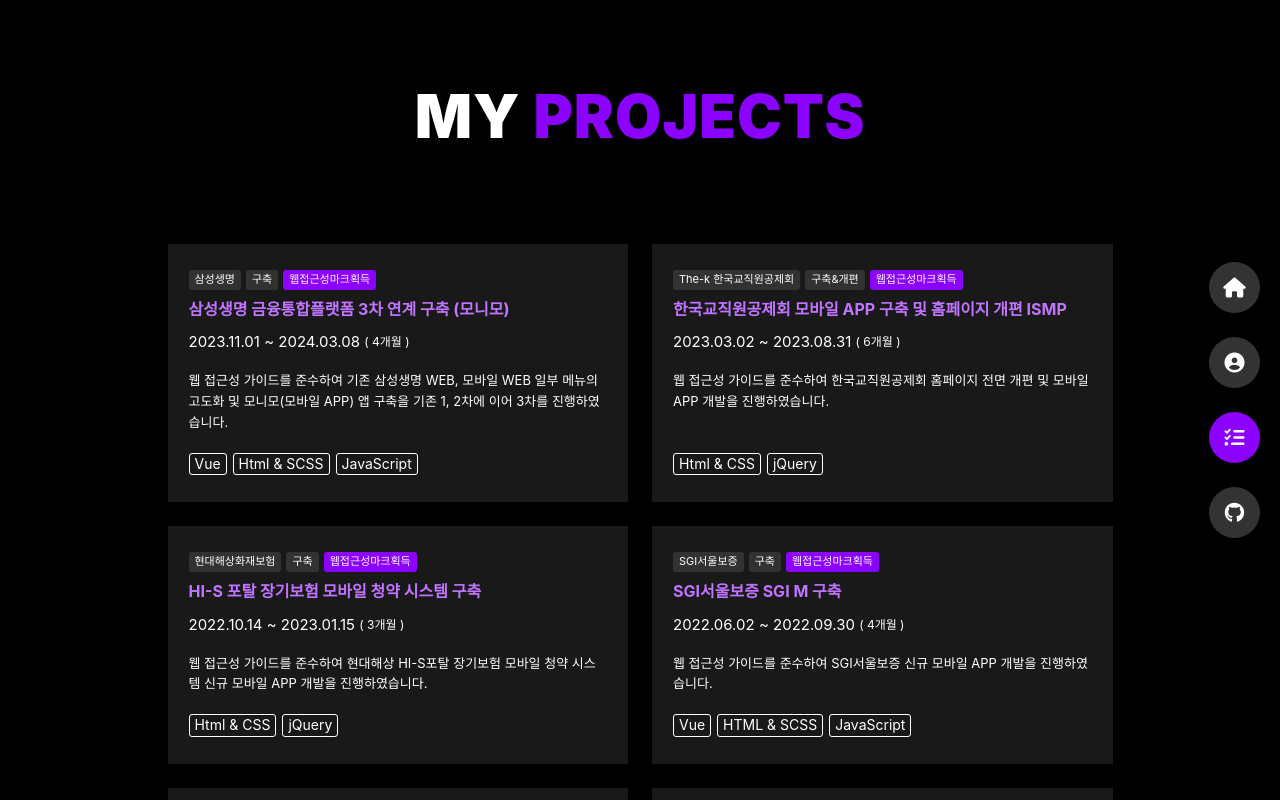
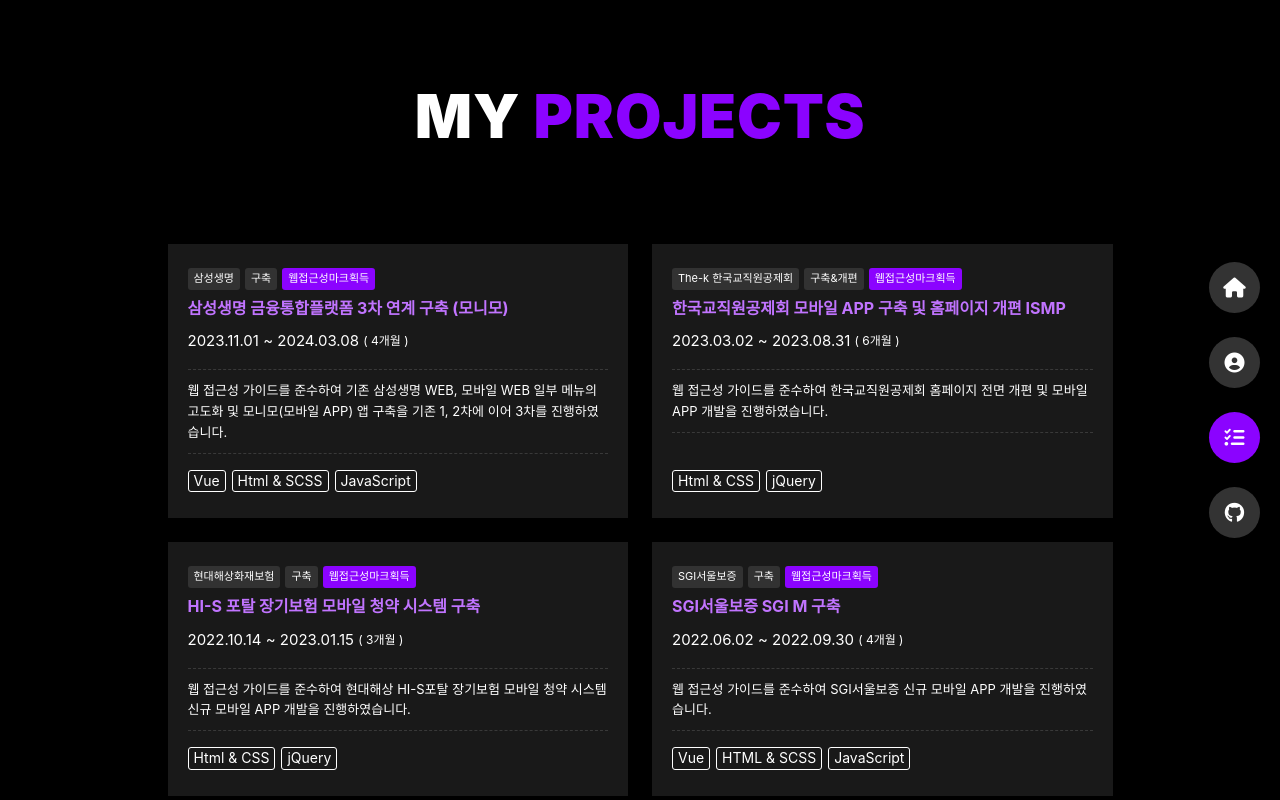
Before and after one commit to dahye950627/portfolio, a React (Create React App) app: page /projects in a window 1280 px wide. Shown: the top 800 px of the page. Built offline with nearby package versions, Linux system fonts and the light colour scheme.

Commit message:
project 메뉴 작업중

```diff
--- a/src/assets/data/projectsData.ts
+++ b/src/assets/data/projectsData.ts
@@ -46,7 +46,7 @@
 		},
 		{
 			Orderer : "신한라이프",
-			name : "신한생명/오렌지라이프IT 통합시스템 구축 용역",
+			name : "신한생명/오렌지라이프IT 통합시스템 구축",
 			web : true,
 			type: "구축",
 			period: "2020.02.15 ~ 2022.01.14",
--- a/src/components/organisms/Header.tsx
+++ b/src/components/organisms/Header.tsx
@@ -32,7 +32,7 @@
 						</Link>
 					</li>
 					<li className={props.page === "github" ? "active" : ""}>
-						<Link to="/github" tabIndex={isOpen ? 0 : -1}>
+						<Link to="https://github.com/LEEDAHYE950627/react-portfolio" tabIndex={isOpen ? 0 : -1} target="_blank">
 							<span>GITHUB</span>
 							<i className="fa-brands fa-github"></i>
 						</Link>
--- a/src/components/organisms/ProjectsEtcWrap.tsx
+++ /dev/null
@@ -1,87 +0,0 @@
-import styled from "styled-components";
-import aboutData from "@/assets/data/aboutData";
-
-const ProjectsEtcWrap = () => {
-	return (
-		<ProjectsEtcWrapStyled>
-			{/* <div className="project-box">
-				<div className="info-area">
-					<strong>프로젝트명</strong>
-					<span>2024.06.20 ~ 22024.06.20</span>
-				</div>
-				<div className="txt-area">
-					<strong>Description</strong>
-					<p>asdasdasd</p>
-				</div>
-				<div className="txt-area">
-					<strong>Skill used</strong>
-					<ul className="skill-list">
-						<li>java</li>
-						<li>java</li>
-						<li>java</li>
-					</ul>
-				</div>
-			</div>
-			<div className="project-box">
-				<div className="info-area">
-					<strong>프로젝트명</strong>
-					<span>2024.06.20 ~ 22024.06.20</span>
-				</div>
-				<div className="txt-area">
-					<strong>Description</strong>
-					<p>asdasdasd</p>
-				</div>
-				<div className="txt-area">
-					<strong>Skill used</strong>
-					<ul className="skill-list">
-						<li>java</li>
-						<li>java</li>
-						<li>java</li>
-					</ul>
-				</div>
-			</div>
-			<div className="project-box">
-				<div className="info-area">
-					<strong>프로젝트명</strong>
-					<span>2024.06.20 ~ 22024.06.20</span>
-				</div>
-				<div className="txt-area">
-					<strong>Description</strong>
-					<p>asdasdasd</p>
-				</div>
-				<div className="txt-area">
-					<strong>Skill used</strong>
-					<ul className="skill-list">
-						<li>java</li>
-						<li>java</li>
-						<li>java</li>
-					</ul>
-				</div>
-			</div>
-			<div className="project-box">
-				<div className="info-area">
-					<strong>프로젝트명</strong>
-					<span>2024.06.20 ~ 22024.06.20</span>
-				</div>
-				<div className="txt-area">
-					<strong>Description</strong>
-					<p>asdasdasd</p>
-				</div>
-				<div className="txt-area">
-					<strong>Skill used</strong>
-					<ul className="skill-list">
-						<li>java</li>
-						<li>java</li>
-						<li>java</li>
-					</ul>
-				</div>
-			</div> */}
-		</ProjectsEtcWrapStyled>
-	);
-}
-
-const ProjectsEtcWrapStyled = styled.div`
-
-`;
-
-export default ProjectsEtcWrap;
--- a/src/components/organisms/ProjectsWrap.tsx
+++ b/src/components/organisms/ProjectsWrap.tsx
@@ -27,6 +27,11 @@
 									))
 								}
 							</ul>
+							<div className="logo-box">
+								<div className="logo">
+									<img src={require(`@/assets/img/monimo.png`)} alt=""/>
+								</div>
+							</div>
 						</div>
 					</div>
 				))
@@ -45,20 +50,53 @@
 		padding: 12px;
 
 		.inner {
+			position: relative;
 			display: flex;
 			flex-direction: column;
 			justify-content: space-between;
 			height: 100%;
 			padding: 20px;
-			border: 1px solid rgba(25,25,25);
 			background: rgba(25,25,25);
+			cursor: pointer;
+
+			// 효과 (s)
+			.logo-box {
+				position: absolute;
+				top: 0;
+				left: 0;
+				display: flex;
+				justify-content: center;
+				align-items: center;
+				width: 100%;
+				height: 100%;
+				background-color: rgba(139,3,255,0.7);
+				opacity: 0;
+				transition: all 0.3s;
+
+				.logo {
+					display: flex;
+					padding: 10px;
+					background-color: rgba(255,255,255);
+					border-radius: 10px;
+
+					img {
+						filter: drop-shadow(2px 4px 5px #fff);
+					}
+				}
+			}
+			&:hover, &:focus {
+				.logo-box {
+					opacity: 1;
+				}
+			}
+			// 효과 (e)
 
 			.info-area {
 				.flag {
 					span {
 						display: inline-block;
 						margin-right: 5px;
-						padding: 1px 6px;
+						padding: 2px 6px;
 						border-radius: 3px;
 						background: #323232;
 						font-size: 11px;
@@ -87,7 +125,10 @@
 					}
 				}
 				.desc {
-					margin: 16px 0 20px;
+					margin: 16px 0;
+					padding: 10px 0;
+					border: 1px dashed rgba(57,57,57);
+					border-width: 1px 0;
 					font-size: 13px;
 				}
 			}
--- a/src/components/pages/ProjectsPage.tsx
+++ b/src/components/pages/ProjectsPage.tsx
@@ -2,20 +2,14 @@
 import PageHeader from '@/components/molecules/PageHeader';
 import PageWrap from '@/components/templates/PageWrap';
 import ProjectsWrap from '@/components/organisms/ProjectsWrap';
-import ProjectsEtcWrap from '@/components/organisms/ProjectsEtcWrap';
 
 const ProjectsPage = () => {
 	return (
 		<PageWrap page="projects">
 			<ProjectsPageStyled>
 				<PageHeader text="MY" point="PROJECTS" />
-
 				<section>
 					<ProjectsWrap/>
-				</section>
-
-				<section>
-					<ProjectsEtcWrap/>
 				</section>
 			</ProjectsPageStyled>
 		</PageWrap>
@@ -39,6 +33,9 @@
 			&:after {
 				width: 60%;
 			}
+			&:last-child {
+				padding-bottom: 0;
+			}
 		}
 	}
 `;
```
Also changed, not shown: src/assets/img/monimo.png (added).
